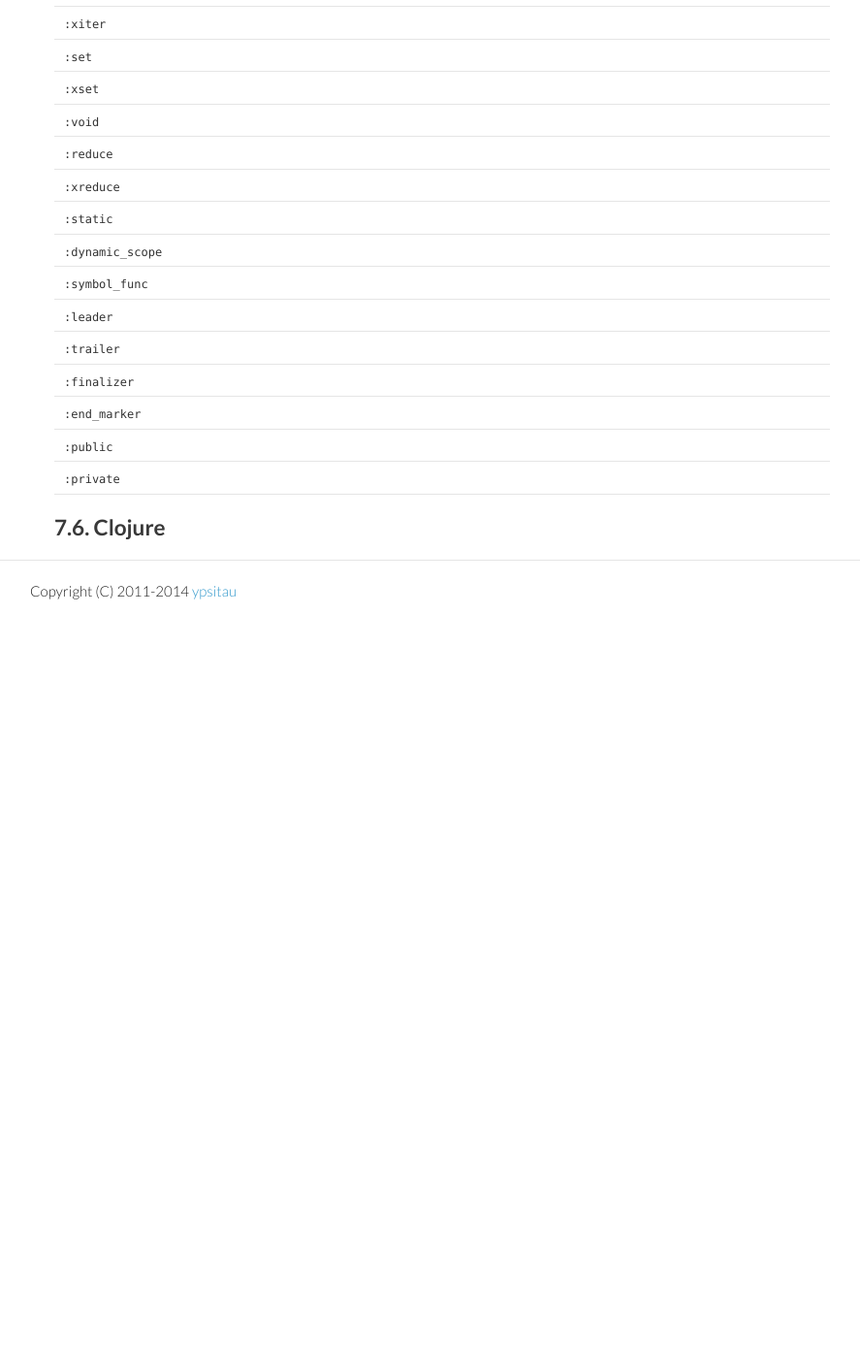
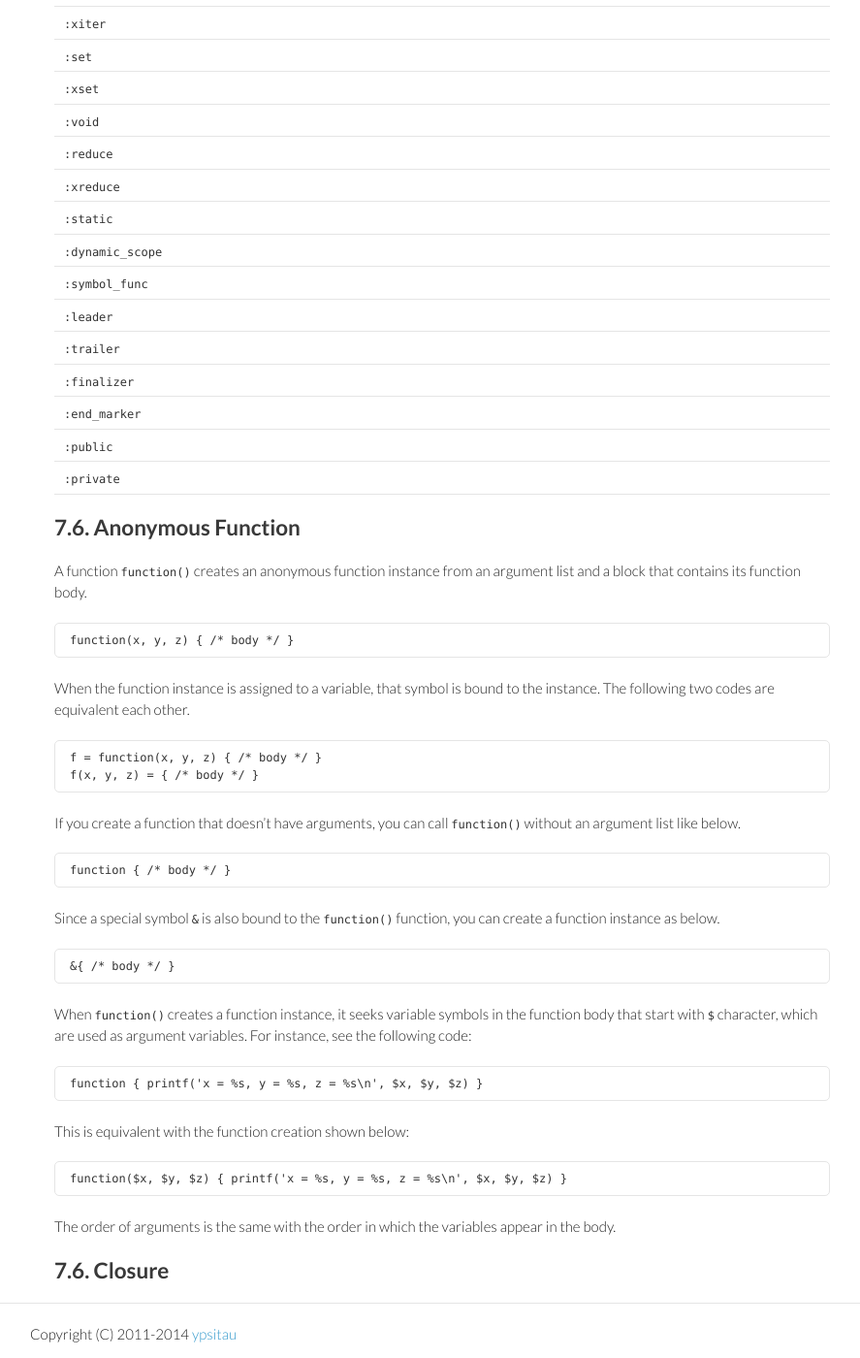
Before and after one commit to rudidude86/gura-lang.github.io, a Jekyll site: the page built from documents/Function.md, in a window 1280 px wide and 1400 px high, scrolled down 9735 px. Shown: the whole window at 97% size, without its empty margins (184-1071 px from the left). Built offline with Jekyll 4.4.1, drawn with Linux system fonts in a browser that asks for light colours; Markdown is read by kramdown in place of the engine named in the settings; before the commit the page ends 10368 px from its top, so only the background shows below that.

Commit message:
updated document

```diff
--- a/documents/Function.md
+++ b/documents/Function.md
@@ -488,4 +488,40 @@ and you can use `args#isset()` method to check if an attribute is set.
 </table>
 
 
-## {{ page.chapter }}.6. Clojure
+## {{ page.chapter }}.6. Anonymous Function
+
+A function `function()` creates an anonymous function instance
+from an argument list and a block that contains its function body.
+
+    function(x, y, z) { /* body */ }
+
+When the function instance is assigned to a variable, that symbol is bound to the instance.
+The following two codes are equivalent each other.
+
+    f = function(x, y, z) { /* body */ }
+    f(x, y, z) = { /* body */ }
+
+If you create a function that doesn't have arguments,
+you can call `function()` without an argument list like below.
+
+    function { /* body */ }
+
+Since a special symbol `&` is also bound to the `function()` function,
+you can create a function instance as below.
+
+    &{ /* body */ }
+
+When `function()` creates a function instance,
+it seeks variable symbols in the function body that start with `$` character,
+which are used as argument variables. For instance, see the following code:
+
+    function { printf('x = %s, y = %s, z = %s\n', $x, $y, $z) }
+
+This is equivalent with the function creation shown below:
+
+    function($x, $y, $z) { printf('x = %s, y = %s, z = %s\n', $x, $y, $z) }
+
+The order of arguments is the same with the order in which the variables appear in the body.
+
+
+## {{ page.chapter }}.6. Closure
```
